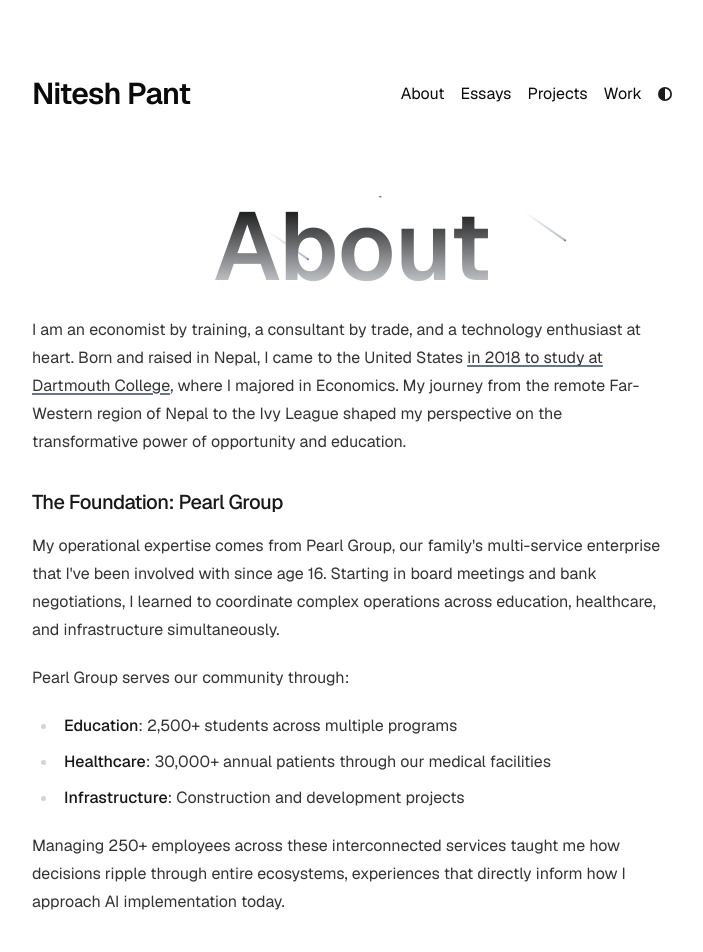
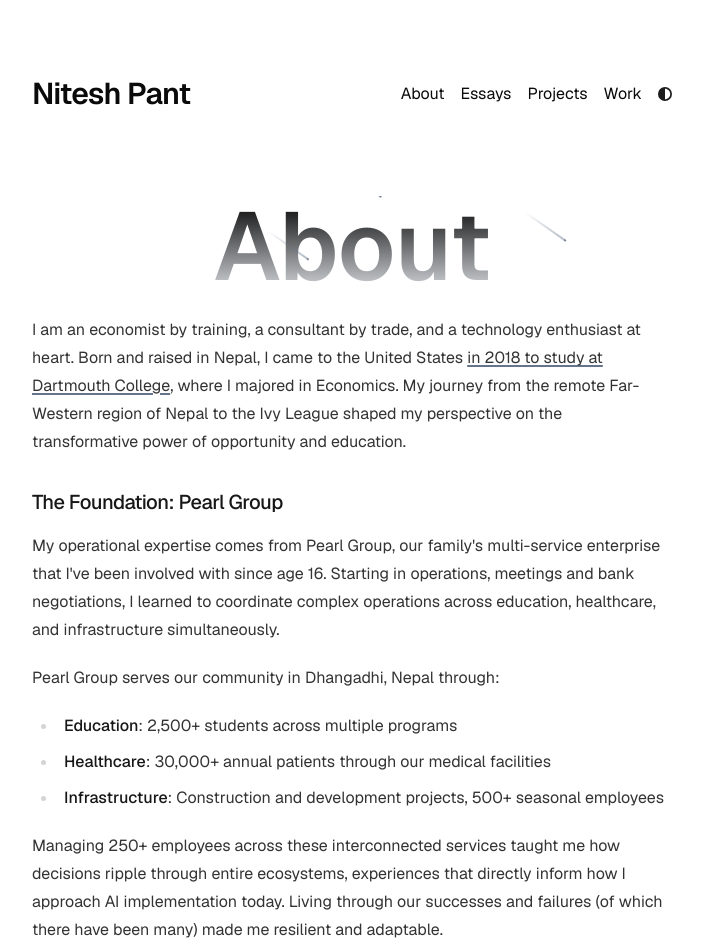
Before and after one commit to niteshpant99/niteshpant.com-site, a Next.js app: page /about in a window 1280 px wide. Shown: the top 952 px of the page, without its empty margins (288-991 px from the left). Built offline with nearby package versions, Linux system fonts and the light colour scheme; no server answers.

Commit message:
updated about page

```diff
--- a/app/about/page.tsx
+++ b/app/about/page.tsx
@@ -27,16 +27,16 @@ export default function About() {
 
       <h2 className="text-xl font-semibold mt-8 mb-4">The Foundation: Pearl Group</h2>
       <p className="mb-4">
-        My operational expertise comes from Pearl Group, our family's multi-service enterprise that I've been involved with since age 16. Starting in board meetings and bank negotiations, I learned to coordinate complex operations across education, healthcare, and infrastructure simultaneously.
+        My operational expertise comes from Pearl Group, our family's multi-service enterprise that I've been involved with since age 16. Starting in operations, meetings and bank negotiations, I learned to coordinate complex operations across education, healthcare, and infrastructure simultaneously.
       </p>
-      <p className="mb-4">Pearl Group serves our community through:</p>
+      <p className="mb-4">Pearl Group serves our community in Dhangadhi, Nepal through:</p>
       <ul className="mb-4">
         <li><strong>Education</strong>: 2,500+ students across multiple programs</li>
         <li><strong>Healthcare</strong>: 30,000+ annual patients through our medical facilities</li>
-        <li><strong>Infrastructure</strong>: Construction and development projects</li>
+        <li><strong>Infrastructure</strong>: Construction and development projects, 500+ seasonal employees</li>
       </ul>
       <p className="mb-4">
-        Managing 250+ employees across these interconnected services taught me how decisions ripple through entire ecosystems, experiences that directly inform how I approach AI implementation today.
+        Managing 250+ employees across these interconnected services taught me how decisions ripple through entire ecosystems, experiences that directly inform how I approach AI implementation today. Living through our successes and failures (of which there have been many) made me resilient and adaptable.
       </p>
 
       <h2 className="text-xl font-semibold mt-8 mb-4">From Nepal to the Global Stage</h2>
```
